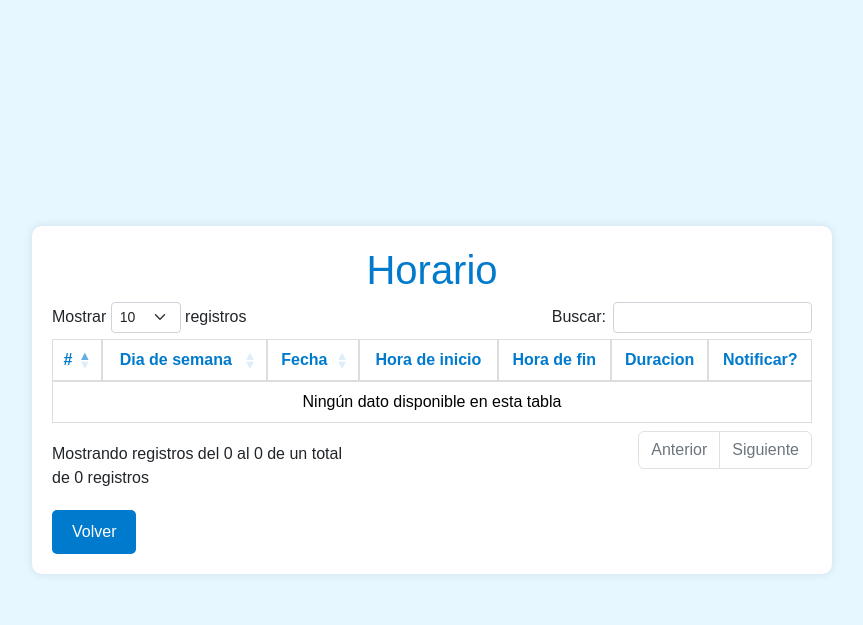
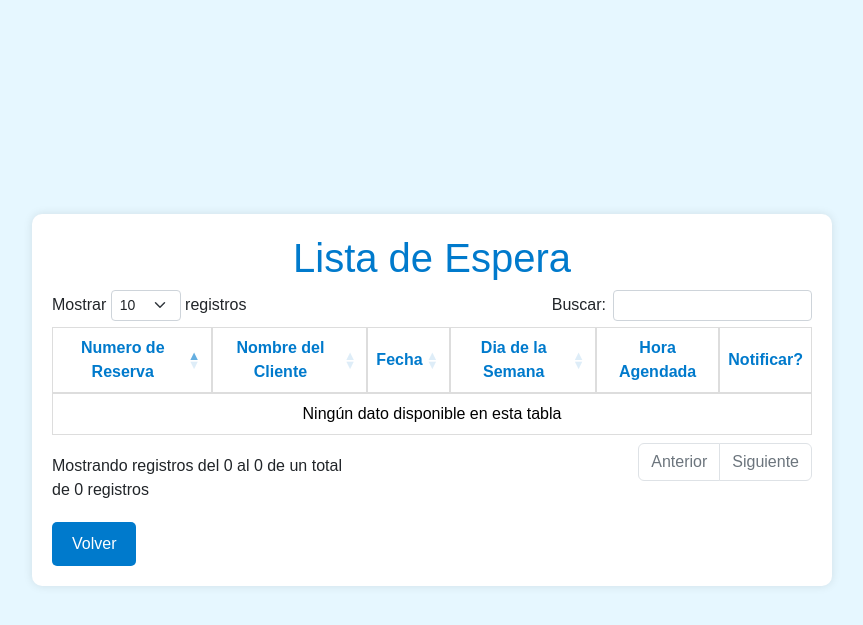
Before and after one commit to NEWDIEGO/El-Curador, a Django app: page /Especialista/Lista_de_espera/ in a window 1280 px wide. Shown: the top 625 px of the page, without its empty margins (208-1071 px from the left). Run offline with Django 5.2, Linux system fonts and the light colour scheme; data that the repository does not hold is empty; some libraries are stand-ins or nearby versions.

Commit message:
8to commit
Cambio de los campos de lista de espera

```diff
--- a/myapp/models.py
+++ b/myapp/models.py
@@ -171,10 +171,10 @@ class HorariosAtencion(models.Model):
 
 class Pago(models.Model):
     id_pago = models.IntegerField(primary_key=True)
-    numero_reserva = models.IntegerField(blank=True, null=True)
     fecha = models.DateField(blank=True, null=True)
     costo = models.DecimalField(max_digits=10, decimal_places=2, blank=True, null=True)
     id_tecnico = models.ForeignKey('Tecnico', models.DO_NOTHING, db_column='id_tecnico', blank=True, null=True)
+    id_reserva = models.ForeignKey('Reserva', models.DO_NOTHING, db_column='id_reserva', blank=True, null=True)
 
     class Meta:
         managed = False
--- a/myapp/static/js/especialista_datatable.js
+++ b/myapp/static/js/especialista_datatable.js
@@ -4,8 +4,8 @@ let dataTableIsInitialized = false;
 const dataTableOptions = {
     columnDefs: [
         { className: 'centered', targets: [0, 1, 2, 3, 4, 5] },
-        { orderable: false, targets: [3, 4, 5, 6] },
-        { searchable: false, targets: [6] }
+        { orderable: false, targets: [4, 5] },
+        { searchable: false, targets: [4] }
     ],
     language: {
         "sProcessing": "Procesando...",
@@ -51,25 +51,23 @@ const initDataTable = async () => {
 
 const list_HorariosAtencion = async () => {
     try {
-        const response = await fetch("http://127.0.0.1:8000/Lista_HorariosAtencion/")
+        const response = await fetch("http://127.0.0.1:8000/Lista_HorariosAtencion/");
         const data = await response.json();
 
         let content = ``;
-        data.HorariosAtencion.forEach((HorariosAtencion) => {
+        data.HorariosAtencion.forEach((item) => {
             content += `
             <tr>
-                <td>${HorariosAtencion.id_horario_atencion}</td>
-                <td>${HorariosAtencion.dia_semana}</td>
-                <td>${HorariosAtencion.fecha}</td>
-                <td>${HorariosAtencion.hora_inicio}</td>
-                <td>${HorariosAtencion.hora_fin}</td>
-                <td>${HorariosAtencion.duracion_cita}</td>
-                <td>
-                <input class="btn btn-sm btn-primary" type="button" value="Notificar" onClick="IrNotificar()"></input>
-            </td>
+                <td>${item.nro_reserva}</td>
+                <td>${item.nombre_completo_cliente}</td>
+                <td>${item.fecha}</td>
+                <td>${item.dia_semana}</td>
+                <td>${item.agendar_hora}</td>
+                <td> <input class="btn btn-sm btn-primary" type="button" value="Notificar" onClick="IrNotificar(${item.nro_reserva})"> </input></td>
+
             </tr>
-            `
-        })
+            `;
+        });
         document.getElementById('tablebody_HorariosAtencion').innerHTML = content;
     } catch (ex) {
         alert(ex);
@@ -78,4 +76,4 @@ const list_HorariosAtencion = async () => {
 
 window.addEventListener("load", async () => {
     await initDataTable();
-})
+});
--- a/myapp/templates/EspecialistaLista.html
+++ b/myapp/templates/EspecialistaLista.html
@@ -23,16 +23,16 @@
         <div class="row">
             <div class="col-sm-12 col-md-12 col-lg-12 col-xl-12">
                 <div class="table-responsive">
-                    <h1>Horario</h1>
+                    <h1>Lista de Espera</h1>
                     <table id="datatable-HorariosAtencion" class="table">
                         <thead>
                             <tr>
-                                <th class="centered">#</th>
-                                <th class="centered">Dia de semana</th>
+
+                                <th class="centered">Numero de Reserva</th>
+                                <th class="centered">Nombre del Cliente</th>
                                 <th class="centered">Fecha</th>
-                                <th class="centered">Hora de inicio</th>
-                                <th class="centered">Hora de fin</th>
-                                <th class="centered">Duracion</th>
+                                <th class="centered">Dia de la Semana</th>
+                                <th class="centered">Hora Agendada</th>
                                 <th class="centered">Notificar?</th>
                             </tr>
                         </thead>
--- a/myapp/urls.py
+++ b/myapp/urls.py
@@ -1,15 +1,12 @@
 from django.urls import path
 from . import views
-from myapp.views import vista_medico
-from myapp.views import Vista_EspecialistaPerfil
-from myapp.views import Vista_EspecialistaLista
-from myapp.views import Vista_EspecialistaNotificar
+
 urlpatterns = [
-    path('', views.hello),
-    path('about/', views.about),
-    path('Especialista/', vista_medico),
-    path('Especialista/Perfil/', Vista_EspecialistaPerfil),
-    path('Especialista/Lista_de_espera/', Vista_EspecialistaLista),
-    path('Especialista/Notificar/', Vista_EspecialistaNotificar),
+    path('', views.hello, name='hello'),
+    path('about/', views.about, name='about'),
+    path('Especialista/', views.vista_medico, name='vista_medico'),
+    path('Especialista/Perfil/', views.Vista_EspecialistaPerfil, name='vista_especialista_perfil'),
+    path('Especialista/Lista_de_espera/', views.Vista_EspecialistaLista, name='vista_especialista_lista'),
+    path('Especialista/Notificar/', views.Vista_EspecialistaNotificar, name='vista_especialista_notificar'),
     path('Lista_HorariosAtencion/', views.lista_HorariosAtencion, name='lista_HorariosAtencion'),
 ]
--- a/myapp/views.py
+++ b/myapp/views.py
@@ -1,7 +1,7 @@
 from django.http import HttpResponse, JsonResponse
+from django.shortcuts import render
 from django.template import Template, Context
-from .models import HorariosAtencion
-
+from .models import HorariosAtencion,Pago, Reserva, Tecnico,Cliente
 # Create your views here.
 def hello(request):
     return HttpResponse("<h1>Hello World</h1>")
@@ -71,8 +71,19 @@ def Vista_EspecialistaNotificar(request):
     documento = template.render(contexto)
     return HttpResponse(documento)
 
+def lista_HorariosAtencion(request):
+    reservas = Reserva.objects.select_related('id_cliente', 'id_horario_atencion').all()
 
-def lista_HorariosAtencion(_request):
-    lista_HorariosAtencion= list(HorariosAtencion.objects.values())
-    data={'HorariosAtencion': lista_HorariosAtencion}
-    return JsonResponse(data)
+    data = []
+    for reserva in reservas:
+        item = {
+            'nro_reserva': reserva.nro_reserva,
+            'nombre_completo_cliente': f"{reserva.id_cliente.nombre} {reserva.id_cliente.apellido_paterno} {reserva.id_cliente.apellido_materno}",
+            'fecha': reserva.id_horario_atencion.fecha,
+            'dia_semana': reserva.id_horario_atencion.dia_semana,
+            'agendar_hora': reserva.agendar_hora.strftime("%H:%M"),
+
+        }
+        data.append(item)
+
+    return JsonResponse({'HorariosAtencion': data})
```
Also changed, not shown: myapp/templates/EspecialistaNotificar.html (+12 -1 lines).
